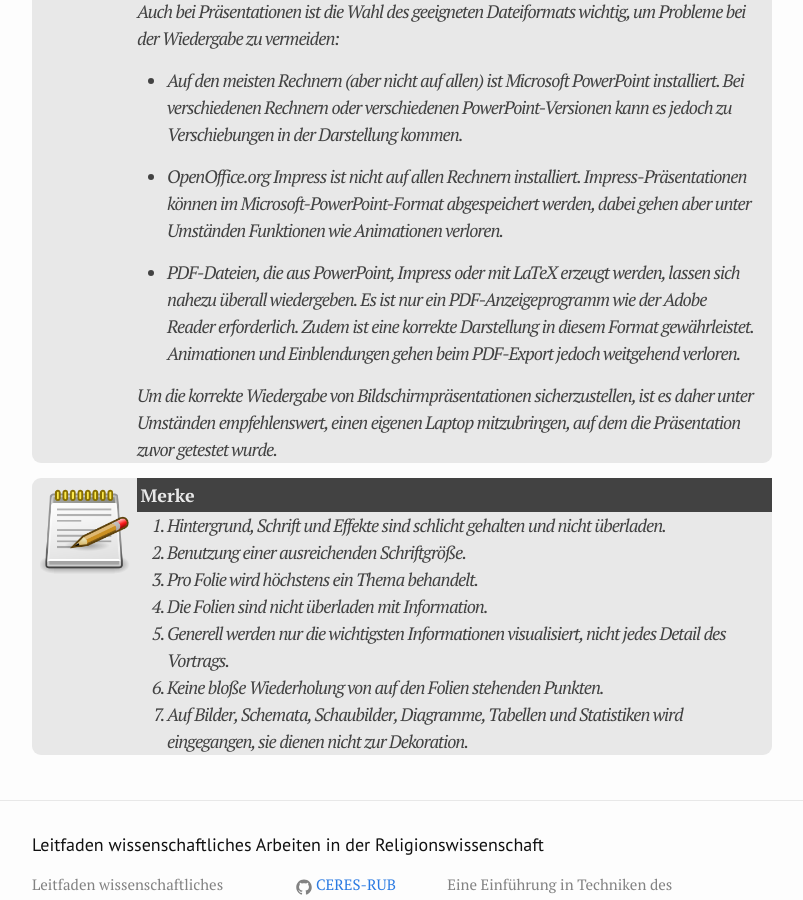
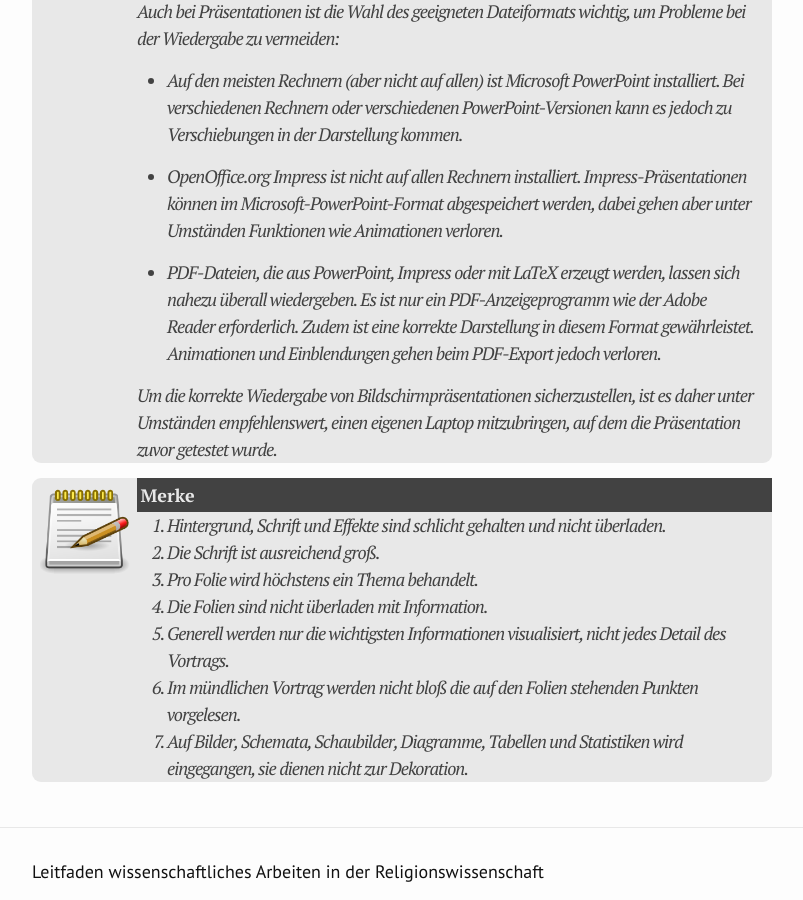
Before and after one commit to CERES-RUB/wissenschaftliches-arbeiten, a Jekyll site: the page built from 08_Präsentationen.md, in a window 1280 px wide and 900 px high, scrolled down 1852 px. Shown: the whole window, without its empty margins (238-1041 px from the left). Built offline with Jekyll 4.4.1, drawn with Linux system fonts in a browser that asks for light colours; some of the changed text lies outside the part shown.

Commit message:
Update 08_Präsentationen.md

```diff
--- a/08_Präsentationen.md
+++ b/08_Präsentationen.md
@@ -17,9 +17,9 @@
 
 -   Schriftliche Fixierung der Kernthesen des Referats, um dem mündlichen Vortrag leichter folgen zu können,
 
--   grafische Darstellung komplexer Sachverhalte, die sich rein sprachlich schwer vermitteln lassen (z.B. Schaubilder, Diagramme), sowie
+-   grafische Darstellung komplexer Sachverhalte, die sich rein sprachlich schwer vermitteln lassen (z. B. Schaubilder, Diagramme) sowie
 
--   Unterstützung des Vortrags mit weiteren Medien (z.B. Bilder, Videos oder Tondokumente).
+-   Unterstützung des Vortrags mit weiteren Medien (z. B. Bilder, Videos oder Tondokumente).
 
 Viele Präsentationsprogramme bieten eine Fülle an Möglichkeiten, Folien und Elemente auf Folien zu gestalten. Vor allem Einblendungen von Textteilen und Überblendungen zwischen Folien können auf vielfältige Art und Weise animiert werden. Während diese Möglichkeiten auf den ersten Blick faszinieren, ist ihr Nutzen bei genauerem Hinsehen begrenzt. Eine Präsentation gewinnt durch diese Effekte dann, wenn die Aufmerksamkeit der Zuhörer gezielt gelenkt wird. Sie verliert, wenn die Aufmerksamkeit von den Inhalten des Vortrags abgezogen wird. Auf zu viele visuelle Spielereien sollte daher verzichtet werden.
 
@@ -41,7 +41,7 @@
 
 -   OpenOffice.org Impress ist nicht auf allen Rechnern installiert. Impress-Präsentationen können im Microsoft-PowerPoint-Format abgespeichert werden, dabei gehen aber unter Umständen Funktionen wie Animationen verloren.
 
--   PDF-Dateien, die aus PowerPoint, Impress oder mit LaTeX erzeugt werden, lassen sich nahezu überall wiedergeben. Es ist nur ein PDF-Anzeigeprogramm wie der Adobe Reader erforderlich. Zudem ist eine korrekte Darstellung in diesem Format gewährleistet. Animationen und Einblendungen gehen beim PDF-Export jedoch weitgehend verloren.
+-   PDF-Dateien, die aus PowerPoint, Impress oder mit LaTeX erzeugt werden, lassen sich nahezu überall wiedergeben. Es ist nur ein PDF-Anzeigeprogramm wie der Adobe Reader erforderlich. Zudem ist eine korrekte Darstellung in diesem Format gewährleistet. Animationen und Einblendungen gehen beim PDF-Export jedoch verloren.
 
 Um die korrekte Wiedergabe von Bildschirmpräsentationen sicherzustellen, ist es daher unter Umständen empfehlenswert, einen eigenen Laptop mitzubringen, auf dem die Präsentation zuvor getestet wurde.
 
@@ -50,11 +50,11 @@
 <div class="Merke">
 
 1.  Hintergrund, Schrift und Effekte sind schlicht gehalten und nicht überladen.
-2.  Benutzung einer ausreichenden Schriftgröße.
+2.  Die Schrift ist ausreichend groß.
 3.  Pro Folie wird höchstens ein Thema behandelt.
 4.  Die Folien sind nicht überladen mit Information.
 5.  Generell werden nur die wichtigsten Informationen visualisiert, nicht jedes Detail des Vortrags.
-6.  Keine bloße Wiederholung von auf den Folien stehenden Punkten.
+6.  Im mündlichen Vortrag werden nicht bloß die auf den Folien stehenden Punkten vorgelesen.
 7.  Auf Bilder, Schemata, Schaubilder, Diagramme, Tabellen und Statistiken wird eingegangen, sie dienen nicht zur Dekoration.
 
 </div>
```
